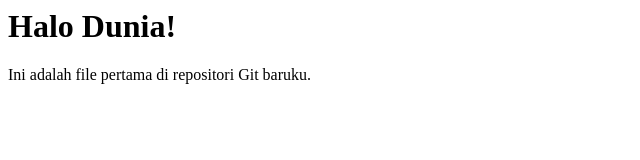
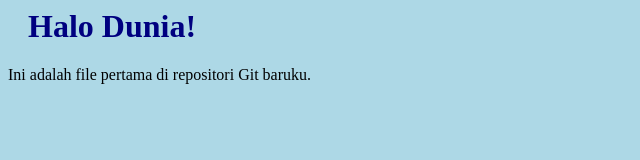
Before and after one commit to dimasindrapradana/halo-dunia, a plain HTML site: page index.html in a window 1280 px wide. Shown: the whole page, without its empty margins (0-640 px from the left). Drawn offline with Linux system fonts and the light colour scheme.

Commit message:
update index

```diff
--- a/biru.css
+++ b/biru.css
@@ -0,0 +1,8 @@
+body {
+    background-color: lightblue;
+}
+
+h1 {
+    color: navy;
+    margin-left: 20px;
+}
--- a/index.html
+++ b/index.html
@@ -1,6 +1,7 @@
 <html>
 <head>
 <title>Halo Dunia!</title>
+<link rel="stylesheet" href="biru.css">
 </head>
 <body>
 
```
Also changed, not shown: 1 other file.
